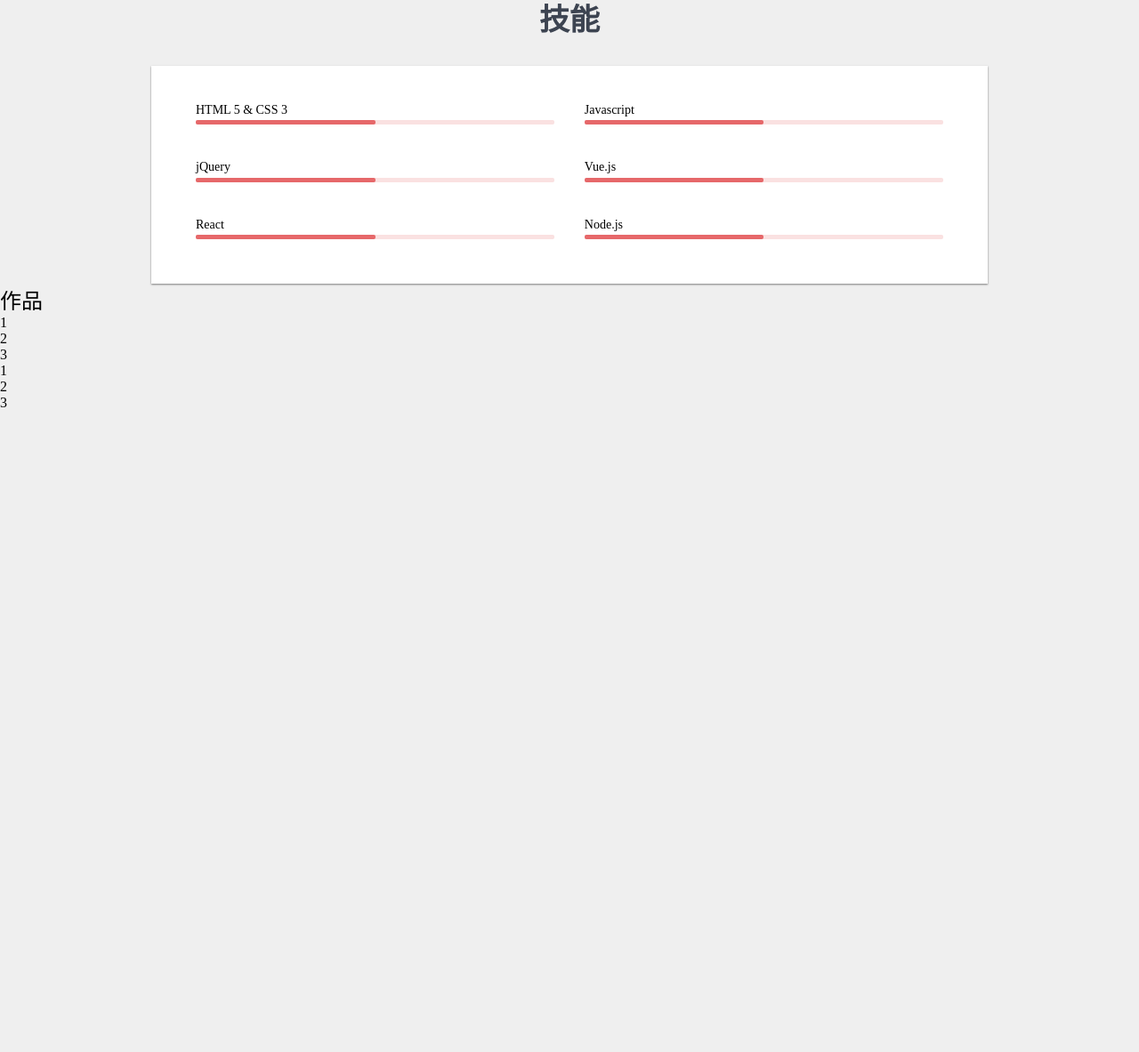
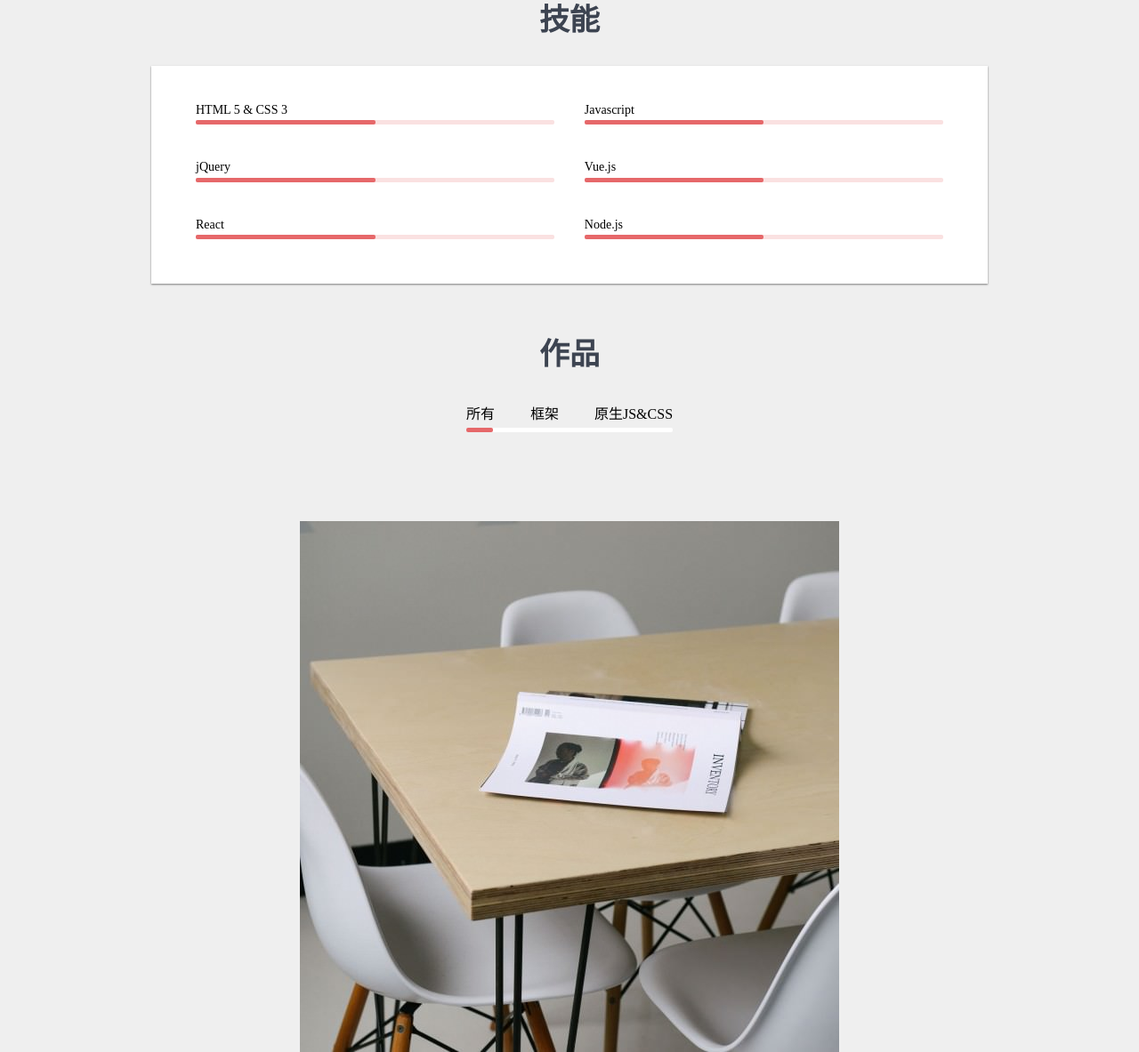
Before and after one commit to ClayWu2/Resume02, a plain HTML site: page index.html in a window 1280 px wide. Shown: the part 942-2125 px from the top of the page at 89% size. Before the commit the page ends 1404 px from the top, so only its background shows below. Drawn offline with Linux system fonts and the light colour scheme.

Commit message:
完成作品区

```diff
--- a/index.html
+++ b/index.html
@@ -146,19 +146,39 @@
 
         </ol>
     </section>
-    <section>
+    <section class="portfolio">
         <h2>作品</h2>
         <nav>
-            <ol>
-                <li>1</li>
-                <li>2</li>
-                <li>3</li>
+            <ol class="clearfix">
+                <li id="portfolioAll">所有</li>
+                <li id="portfolioFramework">框架</li>
+                <li id="portfolioVallina">原生JS&amp;CSS</li>
             </ol>
+            <div id="portfolioBar" class="bar state-1">
+                <div class="bar-inner"></div>
+            </div>
         </nav>
-        <div class="jobs">
-            <div class="big">1</div>
-            <div class="small">2</div>
-            <div class="small">3</div>
+        <script>
+            portfolioAll.onclick=function(){
+                portfolioBar.className="bar state-1"
+            }
+            portfolioFramework.onclick=function(){
+                portfolioBar.className="bar state-2"
+            }
+            portfolioVallina.onclick=function(){
+                portfolioBar.className="bar state-3"
+            }
+        </script>
+        <div class="works">
+            <div class="big">
+                <img src="./img/1.jpg" alt="作品1">
+            </div>
+            <div class="small">
+                <img src="./img/2.jpg" alt="作品2">
+            </div>
+            <div class="small">
+                <img src="./img/3.jpg" alt="作品3">
+            </div>
         </div>
     </section>
 </body>
--- a/main.css
+++ b/main.css
@@ -197,13 +197,15 @@ body>main .selfIntroduction{
     line-height: 1.5;
 }
 
-section.skills{
+section.skills,
+section.portfolio{
     max-width: 940px;
     margin-left: auto;
     margin-right: auto;
    margin-top: 60px;
 }
-section.skills>h2{
+section.skills>h2,
+section.portfolio>h2{
     text-align: center;
     color: #3d4451;
     font-size: 34px;
@@ -244,3 +246,50 @@ section.skills>ol>li .progressBar>.progress{
     width: 50%;
     border-radius: 2px;
 }
+section.portfolio{
+    text-align: center;
+}
+section.portfolio>nav{
+
+    display: inline-block;
+    vertical-align: top;
+    margin-top: 32px;
+}
+section.portfolio>nav>ol{
+
+    display: inline-block;
+    vertical-align: top;
+}
+section.portfolio>nav>ol>li{
+    float: left;
+    margin-left: 40px;
+}
+section.portfolio>nav>ol>li:first-child{
+    margin-left: 0;
+}
+section.portfolio>nav .bar{
+    height: 5px;
+    background: white;
+    margin-top: 5px;
+    margin-bottom: 100px;
+    border-radius: 2px;
+}
+section.portfolio>nav .bar-inner{
+    height: 100%;
+    background: #e6686a;
+    width: 10%;
+    border-radius: 2px;
+    transition: all 0.3s ;
+}
+section.portfolio>nav .bar.state-1 .bar-inner{
+    margin-left: 0;
+    width: 30px;
+}
+section.portfolio>nav .bar.state-2 .bar-inner{
+    margin-left: 70px;
+    width: 35px;
+}
+section.portfolio>nav .bar.state-3 .bar-inner{
+    margin-left: 140px;
+    width: 96px;
+}
```
Also changed, not shown: img/1.jpg (added), img/2.jpg (added), img/3.jpg (added).
